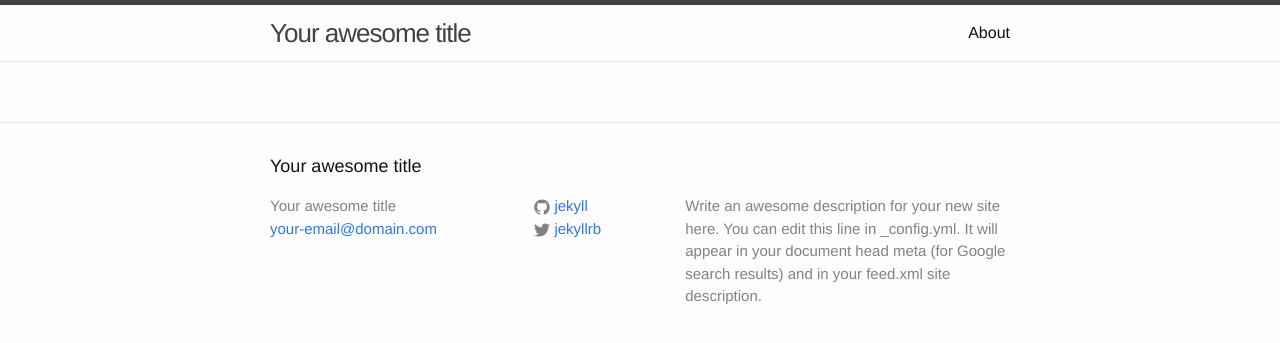
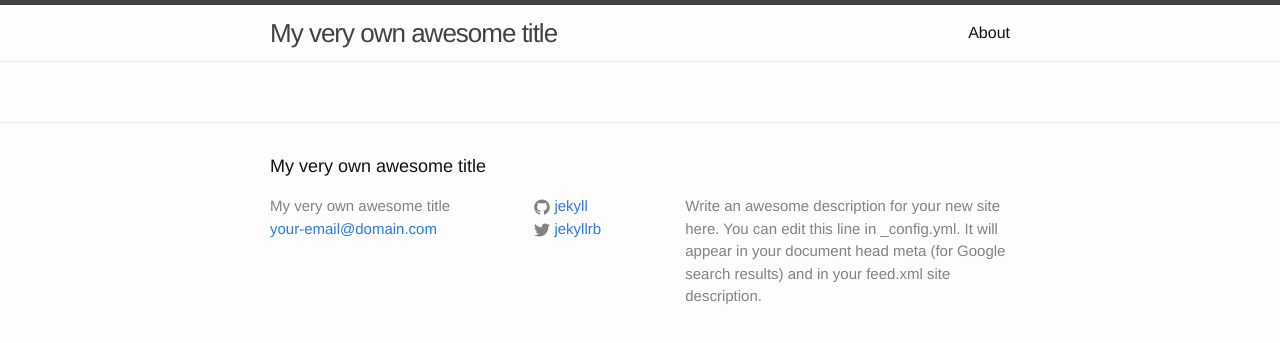
Before and after one commit to quixoth22/quixoth22.github.io, a Jekyll site: the page built from index.html, in a window 1280 px wide. Shown: the top 343 px of the page. Built offline with Jekyll 4.4.1, drawn with Linux system fonts in a browser that asks for light colours.

Commit message:
change title

```diff
--- a/_config.yml
+++ b/_config.yml
@@ -6,7 +6,7 @@
 # 'jekyll serve'. If you change this file, please restart the server process.
 
 # Site settings
-title: Your awesome title
+title: My very own awesome title
 email: your-email@domain.com
 description: > # this means to ignore newlines until "baseurl:"
   Write an awesome description for your new site here. You can edit this
```
